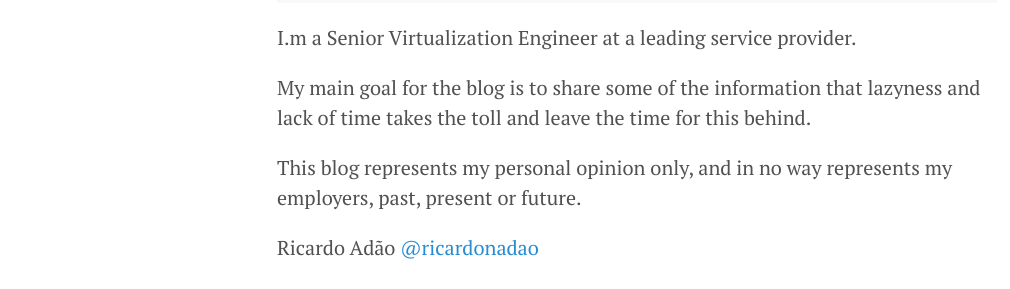
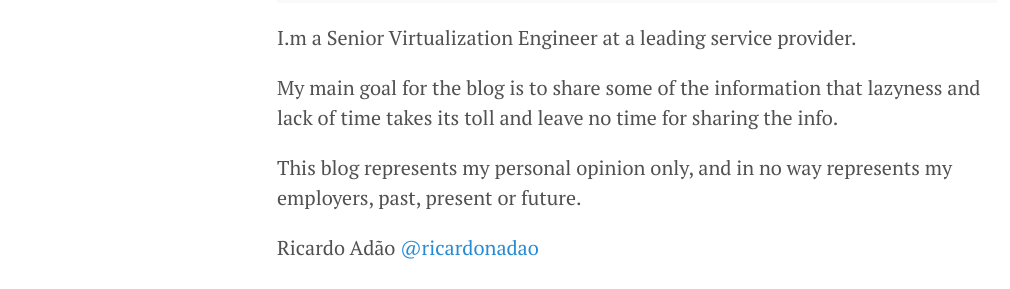
Before and after one commit to RandomvBites/randomvbites.github.io, a Jekyll site: the page built from about.md, in a window 1280 px wide. Shown: the part 319-608 px from the top of the page, without its empty margins (3-1013 px from the left). Built offline with Jekyll 4.4.1, drawn with Linux system fonts in a browser that asks for light colours.

Commit message:
- correct about.md - add published: true to published posts

```diff
--- a/about.md
+++ b/about.md
@@ -11,7 +12,7 @@ title: About
 
  I.m a Senior Virtualization Engineer at a leading service provider.
 
- My main goal for the blog is to share some of the information that lazyness and lack of time takes the toll and leave the time for this behind.
+ My main goal for the blog is to share some of the information that lazyness and lack of time takes its toll and leave no time for sharing the info.
 
  This blog represents my personal opinion only, and in no way represents my employers, past, present or future.
 
```
Also changed, not shown: other parts of about.md (+1 -0 lines), _posts/2013-12-31-whats-jekyll.md (+1 -0 lines), _posts/2014-01-01-example-content.md (+1 -0 lines), _posts/2014-01-02-introducing-lanyon.md (+1 -0 lines).
